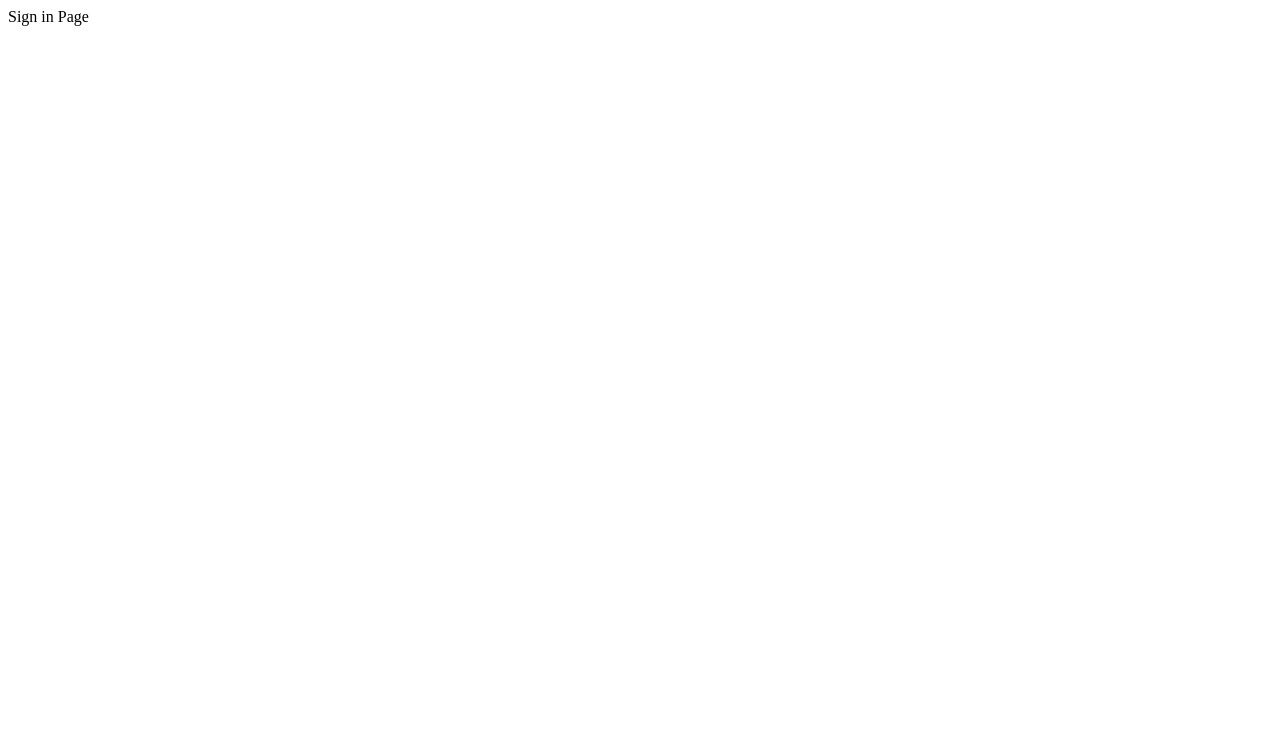
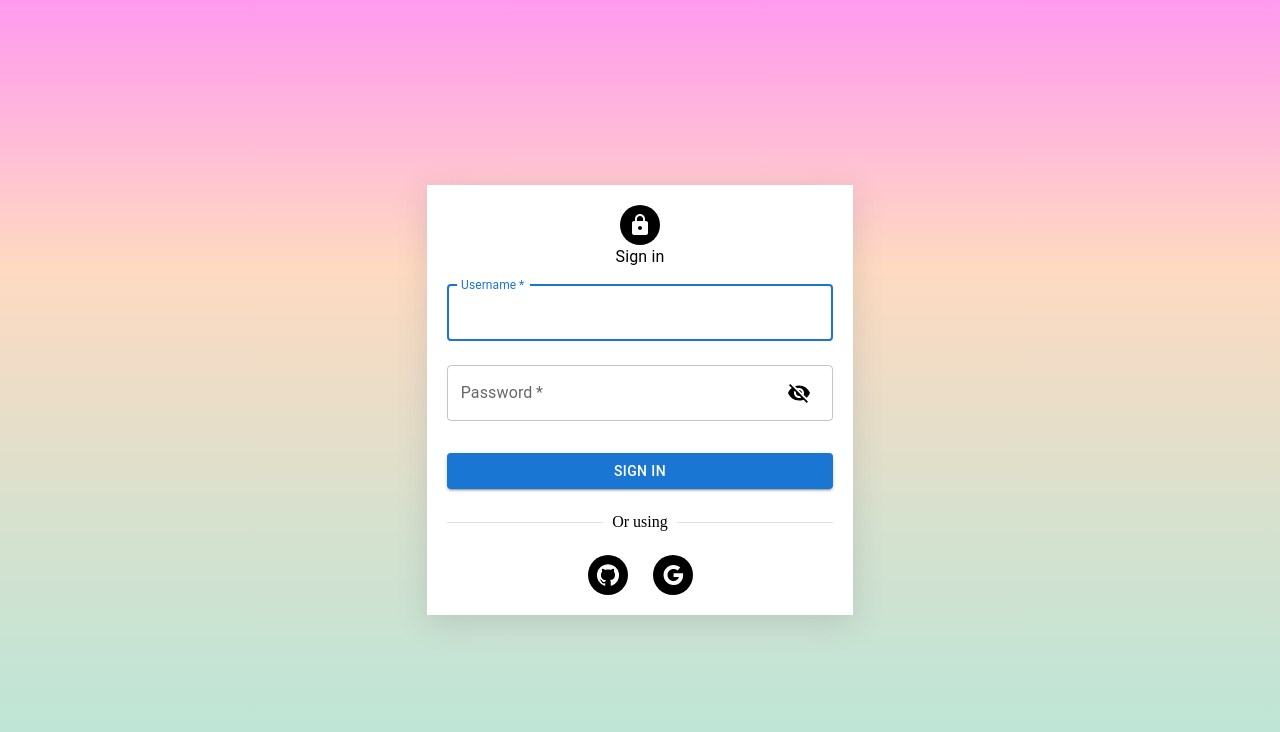
Before and after one commit to nvminh162/soundcloud-app, a Next.js app in the folder soundcloud-nextjs-frontend/: page /auth/signin in a window 1280 px wide. Shown: the top 732 px of the page. Built offline with nearby package versions, Linux system fonts and the light colour scheme.

Commit message:
feat: add global styles and update SigninPage to use AuthSignIn component

```diff
--- a/soundcloud-nextjs-frontend/src/app/(guest)/auth/signin/page.tsx
+++ b/soundcloud-nextjs-frontend/src/app/(guest)/auth/signin/page.tsx
@@ -1,6 +1,9 @@
+import AuthSignIn from "@/components/auth/auth.signin";
 
 export default function SigninPage() {
   return (
-    <div>Sign in Page</div>
+    <>
+      <AuthSignIn />
+    </>
   )
 }
--- a/soundcloud-nextjs-frontend/src/app/(guest)/layout.tsx
+++ b/soundcloud-nextjs-frontend/src/app/(guest)/layout.tsx
@@ -1,3 +1,5 @@
+import '@/styles/app.css';
+
 export const metadata = {
   title: 'Next.js',
   description: 'Generated by Next.js',
--- /dev/null
+++ b/soundcloud-nextjs-frontend/src/components/auth/auth.signin.tsx
@@ -0,0 +1,171 @@
+'use client';
+import { Avatar, Box, Button, Divider, Grid, TextField, Typography } from '@mui/material';
+import LockIcon from '@mui/icons-material/Lock';
+import GitHubIcon from '@mui/icons-material/GitHub';
+import GoogleIcon from '@mui/icons-material/Google';
+import Visibility from '@mui/icons-material/Visibility';
+import VisibilityOff from '@mui/icons-material/VisibilityOff';
+import InputAdornment from '@mui/material/InputAdornment';
+import IconButton from '@mui/material/IconButton';
+
+import { useState } from 'react';
+
+const AuthSignIn = (props: any) => {
+    const [showPassword, setShowPassword] = useState<boolean>(false);
+    const [username, setUsername] = useState<string>('');
+    const [password, setPassword] = useState<string>('');
+
+    const [isErrorUsername, setIsErrorUsername] = useState<boolean>(false);
+    const [isErrorPassword, setIsErrorPassword] = useState<boolean>(false);
+
+    const [errorUsername, setErrorUsername] = useState<string>('');
+    const [errorPassword, setErrorPassword] = useState<string>('');
+
+    const handleSubmit = () => {
+        setIsErrorUsername(false);
+        setIsErrorPassword(false);
+        setErrorUsername('');
+        setErrorPassword('');
+
+        if (!username) {
+            setIsErrorUsername(true);
+            setErrorUsername('Username is not empty.');
+            return;
+        }
+        if (!password) {
+            setIsErrorPassword(true);
+            setErrorPassword('Password is not empty.');
+            return;
+        }
+        console.log('>>> check username: ', username, ' pass: ', password);
+    };
+
+    return (
+        <Box
+            sx={{
+                backgroundImage: 'linear-gradient(to bottom, #ff9aef, #fedac1, #d5e1cf, #b7e6d9)',
+                backgroundColor: '#b7e6d9',
+                backgroundRepeat: 'no-repeat',
+            }}
+        >
+            <Grid
+                container
+                sx={{
+                    display: 'flex',
+                    alignItems: 'center',
+                    justifyContent: 'center',
+                    height: '100vh',
+                }}
+            >
+                <Grid
+                    item
+                    xs={12}
+                    sm={8}
+                    md={5}
+                    lg={4}
+                    sx={{
+                        boxShadow: 'rgba(100, 100, 111, 0.2) 0px 7px 29px 0px',
+                        backgroundColor: '#fff',
+                    }}
+                >
+                    <div style={{ margin: '20px' }}>
+                        <Box
+                            sx={{
+                                display: 'flex',
+                                justifyContent: 'center',
+                                alignItems: 'center',
+                                flexDirection: 'column',
+                                width: '100%',
+                            }}
+                        >
+                            <Avatar
+                                sx={{
+                                    bgcolor: 'black',
+                                }}
+                            >
+                                <LockIcon />
+                            </Avatar>
+
+                            <Typography component="h1">Sign in</Typography>
+                        </Box>
+
+                        <TextField
+                            onChange={(event) => setUsername(event.target.value)}
+                            variant="outlined"
+                            margin="normal"
+                            required
+                            fullWidth
+                            label="Username"
+                            name="username"
+                            autoFocus
+                            error={isErrorUsername}
+                            helperText={errorUsername}
+                        />
+                        <TextField
+                            onChange={(event) => setPassword(event.target.value)}
+                            variant="outlined"
+                            margin="normal"
+                            required
+                            fullWidth
+                            name="password"
+                            label="Password"
+                            type={showPassword ? 'text' : 'password'}
+                            error={isErrorPassword}
+                            helperText={errorPassword}
+                            InputProps={{
+                                endAdornment: (
+                                    <InputAdornment position="end">
+                                        <IconButton sx={{color: "black"}} onClick={() => setShowPassword(!showPassword)}>
+                                            {showPassword === false ? <VisibilityOff /> : <Visibility />}
+                                        </IconButton>
+                                    </InputAdornment>
+                                ),
+                            }}
+                        />
+                        <Button
+                            sx={{
+                                my: 3,
+                            }}
+                            type="submit"
+                            fullWidth
+                            variant="contained"
+                            color="primary"
+                            onClick={handleSubmit}
+                        >
+                            Sign In
+                        </Button>
+                        <Divider>Or using</Divider>
+                        <Box
+                            sx={{
+                                display: 'flex',
+                                justifyContent: 'center',
+                                gap: '25px',
+                                mt: 3,
+                            }}
+                        >
+                            <Avatar
+                                sx={{
+                                    cursor: 'pointer',
+                                    bgcolor: 'black',
+                                }}
+                            >
+                                <GitHubIcon titleAccess="Login with Github" />
+                            </Avatar>
+
+                            <Avatar
+                                sx={{
+                                    cursor: 'pointer',
+                                    bgcolor: 'black',
+                                }}
+                            >
+                                <GoogleIcon titleAccess="Login with Google" />
+                            </Avatar>
+                        </Box>
+                    </div>
+                </Grid>
+            </Grid>
+        </Box>
+    );
+};
+
+export default AuthSignIn;
--- /dev/null
+++ b/soundcloud-nextjs-frontend/src/styles/app.css
@@ -0,0 +1,4 @@
+html, body {
+    margin: 0;
+    padding: 0;
+}
```
